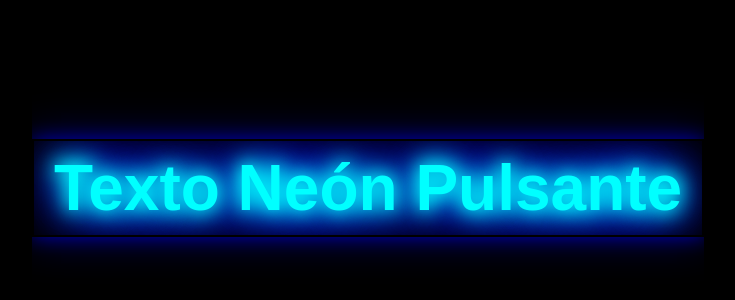
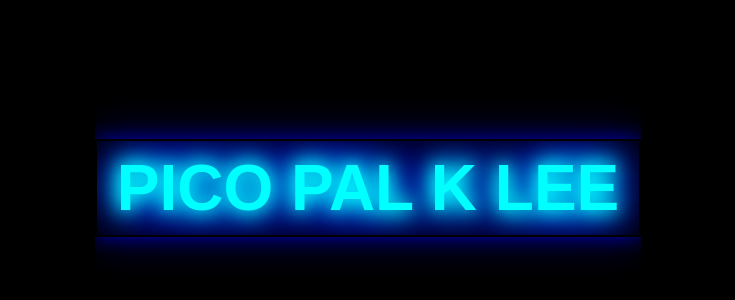
Before and after one commit to vreyes01/TestRandom, a plain HTML site: page index.html in a window 1280 px wide. Shown: the part 212-512 px from the top of the page, without its empty margins (272-1007 px from the left). Drawn offline with Linux system fonts and the light colour scheme.

Commit message:
Update index.html

```diff
--- a/index.html
+++ b/index.html
@@ -65,7 +65,7 @@
 </head>
 <body>
   <div class="neon-container">
-    <h1>Texto Neón Pulsante</h1>
+    <h1>PICO PAL K LEE</h1>
   </div>
 </body>
 </html>
```
